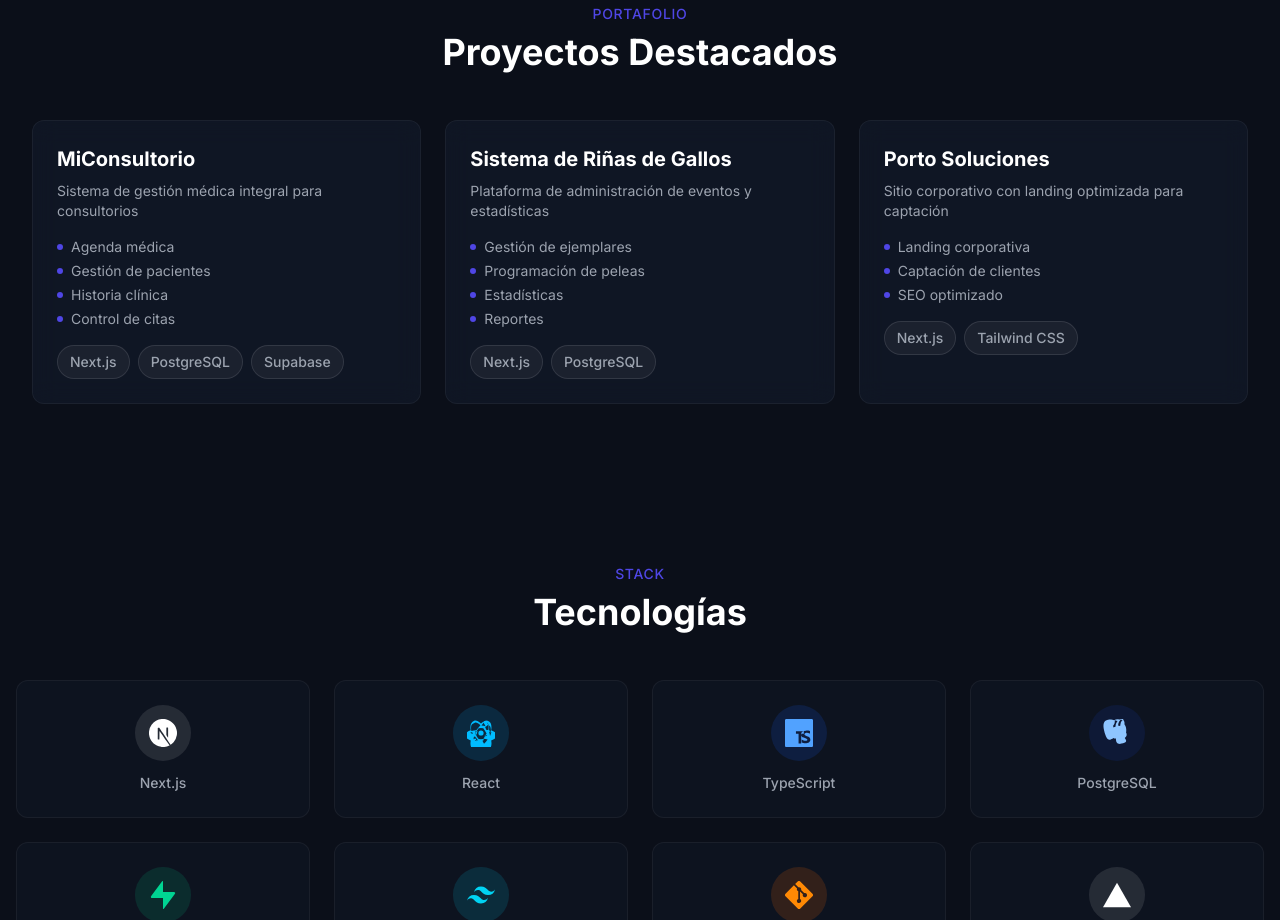
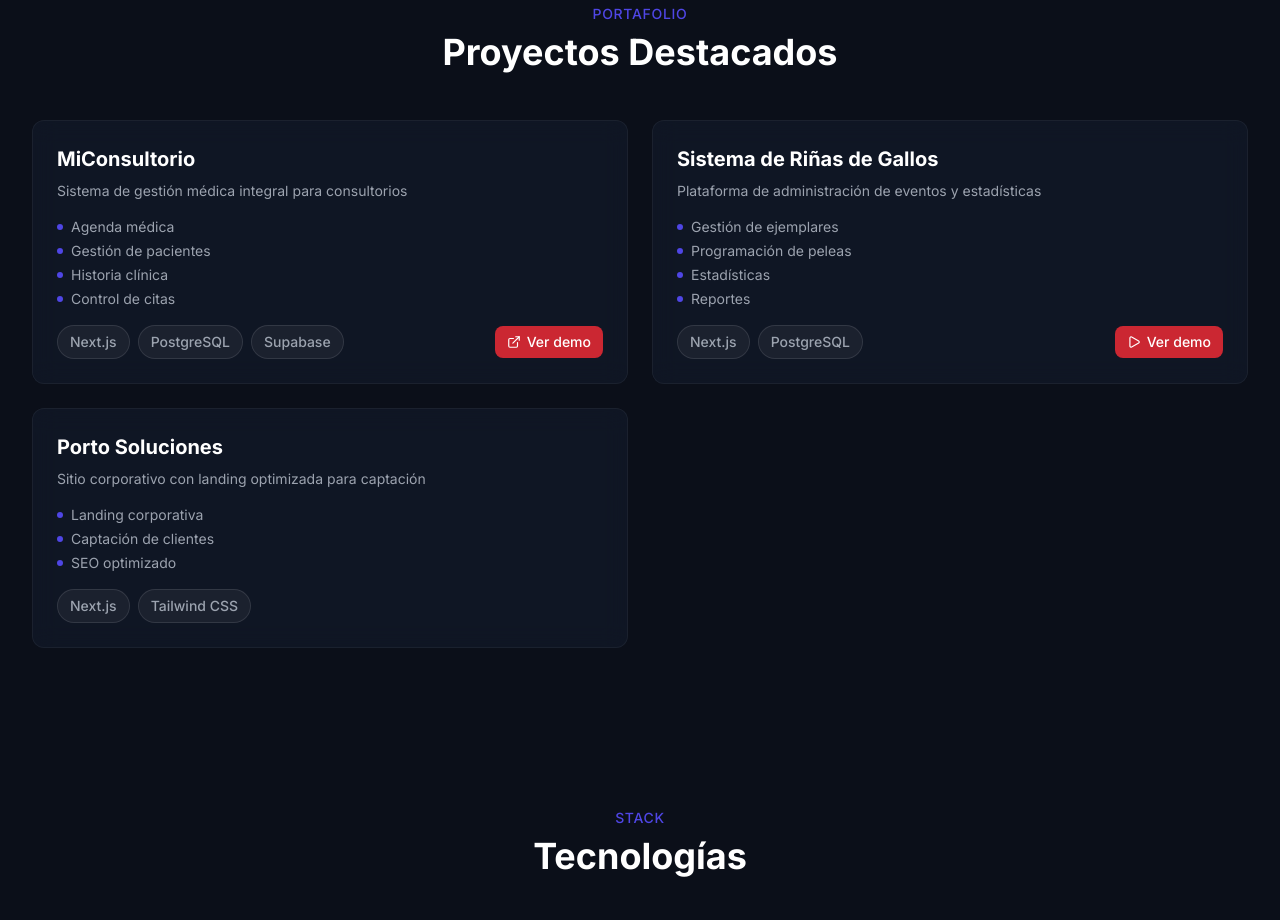
Before and after one commit to lmportoesq/luis-porto-portafolio, a Next.js app: page / in a window 1280 px wide. Shown: the part 1840-2760 px from the top of the page. Built offline with nearby package versions, Linux system fonts and the light colour scheme.

Commit message:
UI: agregar botón Ver demo en tarjetas de MiConsultorio y Riñas de Gallos

```diff
--- a/components/sections/Projects.tsx
+++ b/components/sections/Projects.tsx
@@ -1,5 +1,6 @@
 "use client";
 
+import { useState } from "react";
 import { motion } from "framer-motion";
 import { projects } from "@/data/projects";
 import { SectionHeading } from "@/components/ui/SectionHeading";
@@ -8,8 +9,11 @@ import {
   StaggerContainer,
   staggerItemVariants,
 } from "@/components/animations/StaggerContainer";
+import { ExternalLink, X, Play } from "lucide-react";
 
 export function Projects() {
+  const [videoSrc, setVideoSrc] = useState<string | null>(null);
+
   return (
     <section id="proyectos" className="py-20 px-4 sm:px-6 lg:px-8">
       <div className="mx-auto w-full max-w-7xl">
@@ -17,7 +21,7 @@ export function Projects() {
 
         <StaggerContainer
           staggerDelay={0.15}
-          className="grid grid-cols-1 md:grid-cols-3 gap-6"
+          className="grid grid-cols-1 md:grid-cols-2 gap-6"
         >
           {projects.map((project) => (
             <motion.div
@@ -45,15 +49,66 @@ export function Projects() {
                 ))}
               </ul>
 
-              <div className="flex flex-wrap gap-2 mt-auto">
-                {project.technologies.map((tech) => (
-                  <Badge key={tech}>{tech}</Badge>
-                ))}
+              <div className="flex items-center gap-2 mt-auto">
+                <div className="flex flex-wrap gap-2">
+                  {project.technologies.map((tech) => (
+                    <Badge key={tech}>{tech}</Badge>
+                  ))}
+                </div>
+                {project.demoUrl && (
+                  <a
+                    href={project.demoUrl}
+                    target="_blank"
+                    rel="noopener noreferrer"
+                    className="ml-auto inline-flex items-center gap-1.5 px-3 py-1.5 rounded-lg bg-red-500/80 text-white text-sm font-medium hover:bg-red-500 transition-colors flex-shrink-0"
+                  >
+                    <ExternalLink className="w-3.5 h-3.5" />
+                    Ver demo
+                  </a>
+                )}
+                {project.demoVideo && (
+                  <button
+                    onClick={() => setVideoSrc(project.demoVideo!)}
+                    className="ml-auto inline-flex items-center gap-1.5 px-3 py-1.5 rounded-lg bg-red-500/80 text-white text-sm font-medium hover:bg-red-500 transition-colors flex-shrink-0"
+                  >
+                    <Play className="w-3.5 h-3.5" />
+                    Ver demo
+                  </button>
+                )}
               </div>
             </motion.div>
           ))}
         </StaggerContainer>
       </div>
+
+      {/* Video Modal */}
+      {videoSrc && (
+        <div
+          className="fixed inset-0 z-50 flex items-center justify-center bg-black/80 backdrop-blur-sm p-4"
+          onClick={() => setVideoSrc(null)}
+        >
+          <div
+            className="relative w-full max-w-4xl"
+            onClick={(e) => e.stopPropagation()}
+          >
+            <button
+              onClick={() => setVideoSrc(null)}
+              className="absolute -top-10 right-0 text-white hover:text-muted transition-colors"
+              aria-label="Cerrar video"
+            >
+              <X className="w-6 h-6" />
+            </button>
+            <video
+              src={videoSrc}
+              autoPlay
+              controls
+              className="w-full rounded-xl shadow-2xl"
+            >
+              Tu navegador no soporta la reproducción de video.
+            </video>
+          </div>
+        </div>
+      )}
     </section>
   );
 }
--- a/data/projects.ts
+++ b/data/projects.ts
@@ -12,6 +12,7 @@ export const projects: Project[] = [
       "Control de citas",
     ],
     technologies: ["Next.js", "PostgreSQL", "Supabase"],
+    demoUrl: "https://miconsultorio.demo.com",
   },
   {
     id: "rinas-gallos",
@@ -24,6 +25,7 @@ export const projects: Project[] = [
       "Reportes",
     ],
     technologies: ["Next.js", "PostgreSQL"],
+    demoVideo: "/PortoVal_Demo.mp4",
   },
   {
     id: "porto-soluciones",
--- a/lib/types.ts
+++ b/lib/types.ts
@@ -4,6 +4,8 @@ export interface Project {
   description: string;
   features: string[];
   technologies: string[];
+  demoUrl?: string;
+  demoVideo?: string;
 }
 
 export interface Service {
```
Also changed, not shown: 1 other file (tests, documents, lock files or other folders).
